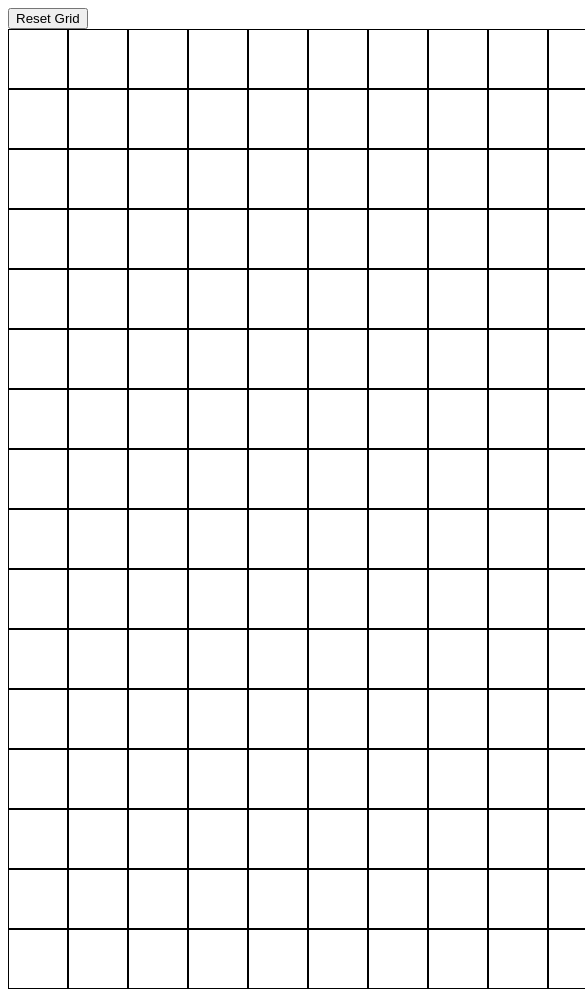
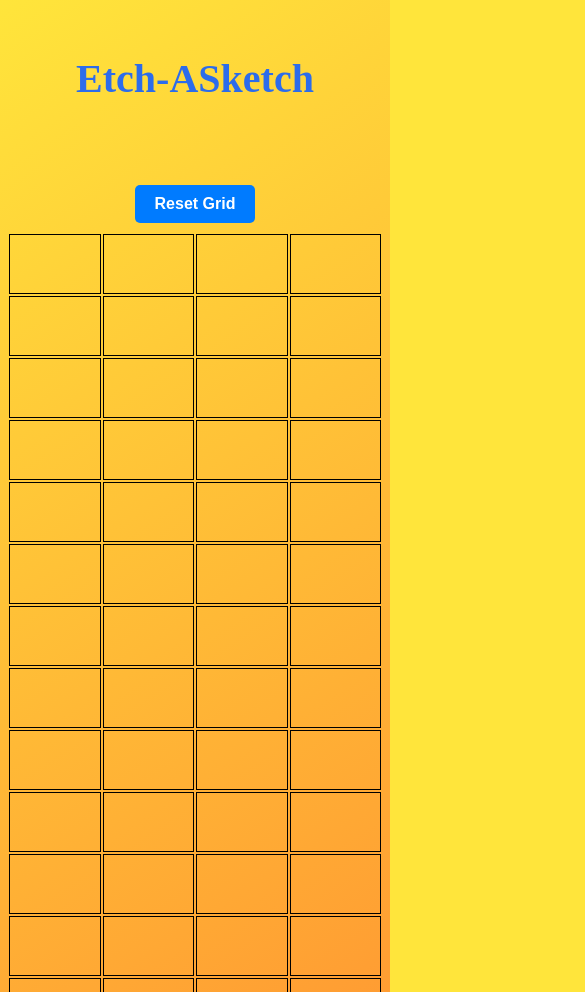
Before and after one commit to ufobreakfast/Etch-a-Sketch, a plain HTML site: page index.html in a window 390 px wide. Shown: the top 992 px of the page, 585 px wide, since content can reach past the window. Drawn offline with Linux system fonts and the light colour scheme.

Commit message:
5/21/24 updates to project

```diff
--- a/index.html
+++ b/index.html
@@ -7,6 +7,8 @@
     <link rel="stylesheet" href="style.css" />
   </head>
   <body>
+    <h1 id="randomColorText">Etch-ASketch</h1>
+    <br />
     <button id="resetButton">Reset Grid</button>
     <div id="container"></div>
     <script src="power.js"></script>
--- a/power.js
+++ b/power.js
@@ -49,3 +49,35 @@ document.getElementById('container').addEventListener('mouseover', function(e) {
         }
     }
 });
+
+
+//  button
+// Function to generate a random color
+function getRandomColor() {
+    const letters = '0123456789ABCDEF';
+    let color = '#';
+    for (let i = 0; i < 6; i++) {
+        color += letters[Math.floor(Math.random() * 16)];
+    }
+    return color;
+}
+
+// Function to add hover effect with random colors to an element
+function addRandomColorHoverEffect(element, property) {
+    element.addEventListener('mouseover', function() {
+        this.style[property] = getRandomColor();
+    });
+
+    // Optional: Reset the color when the mouse leaves the element
+    element.addEventListener('mouseout', function() {
+        this.style[property] = ''; // Reset to original color
+    });
+}
+
+// Select the h1 and button elements
+const h1Element = document.getElementById('randomColorText');
+const resetButton = document.getElementById('resetButton');
+
+// Add hover effects to the elements
+addRandomColorHoverEffect(h1Element, 'color');
+addRandomColorHoverEffect(resetButton, 'backgroundColor');
--- a/style.css
+++ b/style.css
@@ -1,11 +1,103 @@
+/* background  */
+html body {
+    background-color: #FFE53B;
+    background-image: linear-gradient(147deg, #FFE53B 0%, #FF2525 74%);
+}
+
+/* Base styles */
 #container {
     display: flex;
     flex-wrap: wrap;
-    width: 960px;
-    height: 960px;
+    width: 100%;
+    /* Use 100% width to be responsive */
+    height: auto;
+    /* Let the height adjust based on the content */
+    max-width: 960px;
+    /* Ensure a maximum width for larger screens */
+    margin: 0 auto;
+    /* Center the container */
 }
 
+/* Base styles */
+#container {
+    display: flex;
+    flex-wrap: wrap;
+    width: 100%;
+    height: auto;
+    max-width: 960px;
+    margin: 0 auto;
+}
+
+/* Style for each grid cell */
 .grid-cell {
     border: 1px solid #000;
     box-sizing: border-box;
+    flex: 1 1 calc(10% - 2px);
+    /* Default to a 10x10 grid */
+    margin: 1px;
+    aspect-ratio: 1 / 1;
+    /* Ensures each cell is a square */
 }
+
+/* Media Queries for smaller screens */
+@media (max-width: 768px) {
+    .grid-cell {
+        flex: 1 1 calc(20% - 2px);
+        /* Adjust to a 5x5 grid */
+    }
+}
+
+@media (max-width: 480px) {
+    .grid-cell {
+        flex: 1 1 calc(25% - 2px);
+        /* Adjust to a 4x4 grid */
+    }
+}
+
+/* button  */
+/* Base styles for the button */
+#resetButton {
+    display: block;
+    padding: 10px 20px;
+    margin: 10px auto;
+    font-size: 16px;
+    font-weight: bold;
+    text-align: center;
+    text-decoration: none;
+    color: #fff;
+    background-color: #007BFF;
+    border: none;
+    border-radius: 5px;
+    cursor: pointer;
+    transition: background-color 0.3s, box-shadow 0.3s;
+    align-content: center;
+}
+
+/* Hover effect */
+#resetButton:hover {
+
+    box-shadow: 0 4px 8px rgba(0, 0, 0, 0.2);
+}
+
+/* Active effect */
+#resetButton:active {
+
+    box-shadow: 0 2px 4px rgba(0, 0, 0, 0.2);
+}
+
+/* Focus effect */
+#resetButton:focus {
+    outline: none;
+    box-shadow: 0 0 0 3px rgba(38, 143, 255, 0.5);
+}
+
+/* h1 styles random color */
+/* Base styles for the h1 */
+h1 {
+    font-size: 2.5em;
+    text-align: center;
+    margin: 55px 0;
+    transition: color 0.3s;
+    cursor: pointer;
+    color: rgb(44, 108, 235);
+}
```
